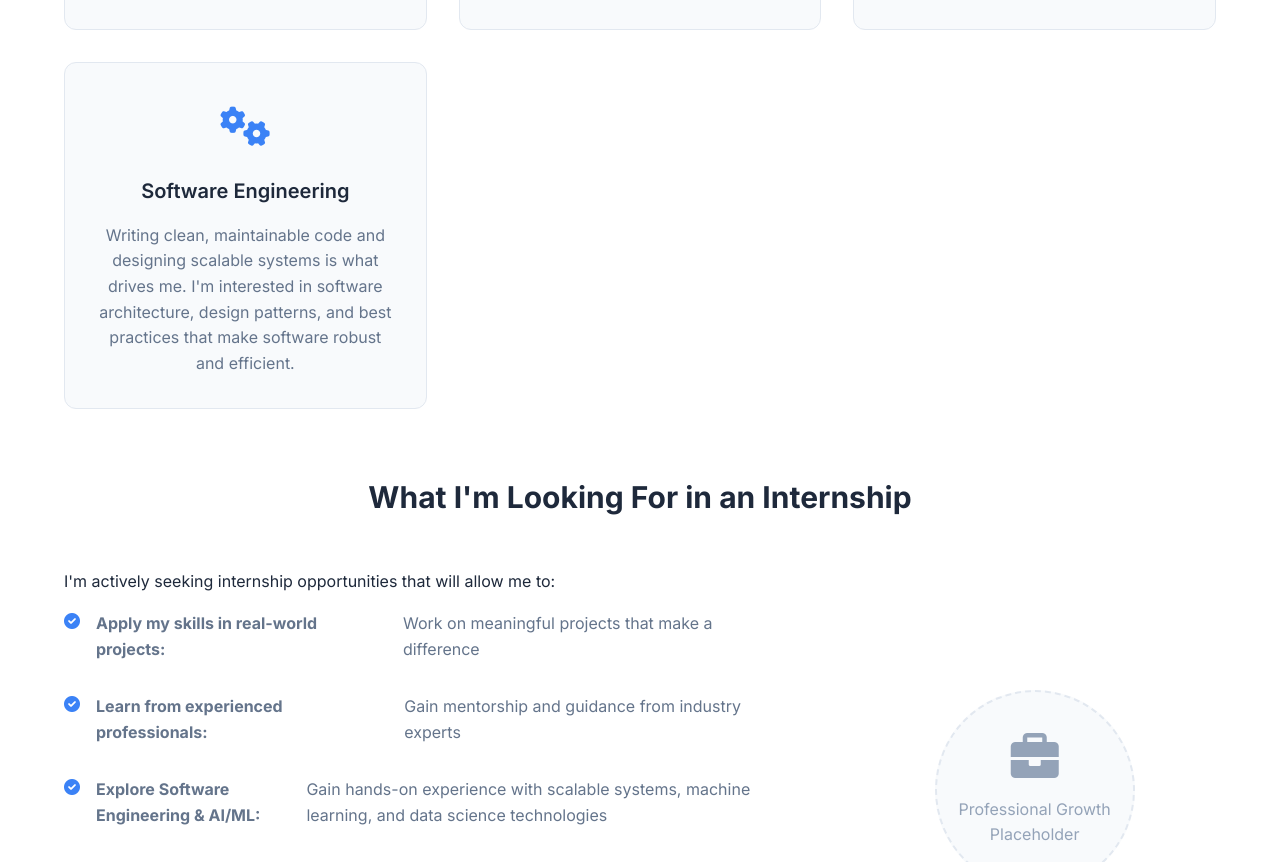
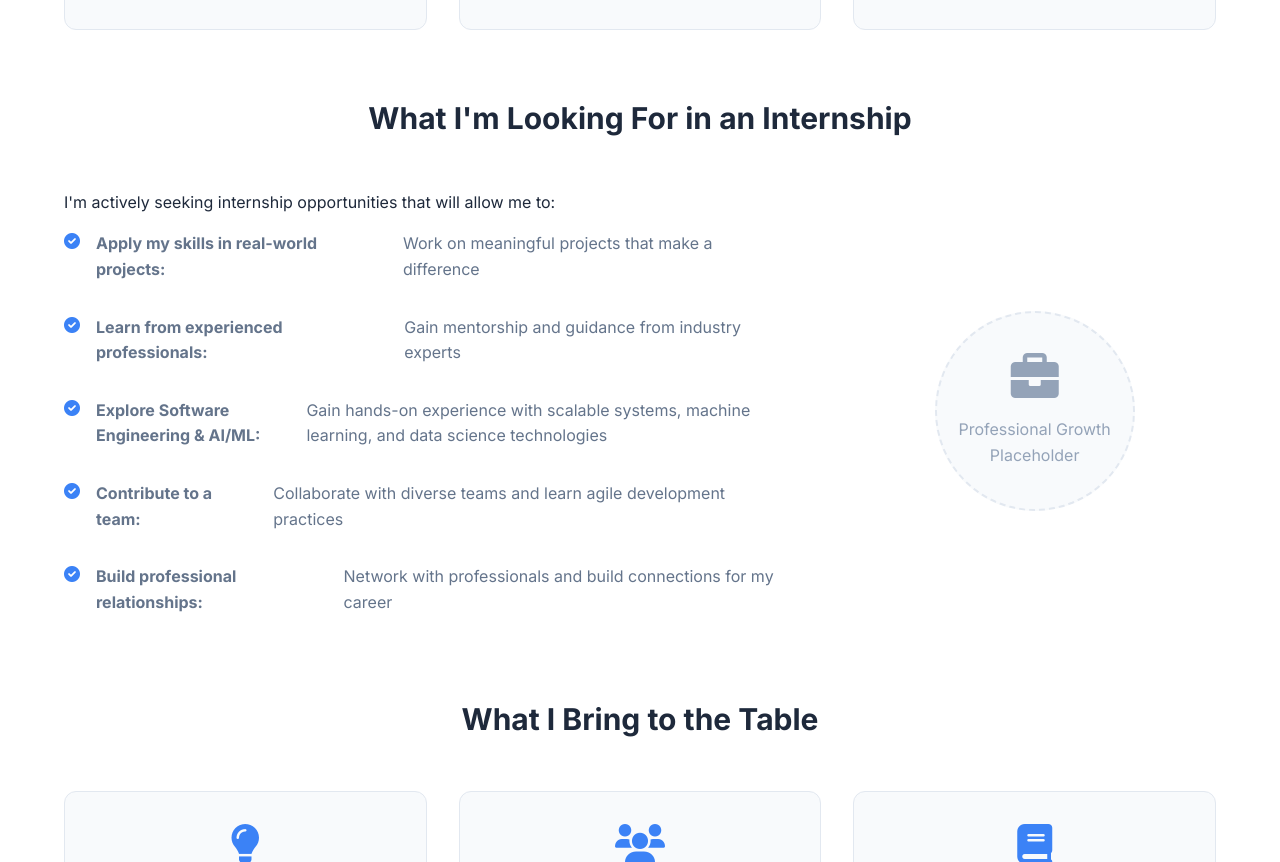
Before and after one commit to pvu06/personal-website, a plain HTML site: page about.html in a window 1280 px wide. Shown: the part 1247-2109 px from the top of the page. Drawn offline with Linux system fonts and the light colour scheme.

Commit message:
Fix: Remove duplicate Software Engineering card from About page

```diff
--- a/about.html
+++ b/about.html
@@ -116,17 +116,6 @@
                             </p>
                         </div>
 
-                        <div class="interest-card">
-                            <div class="interest-icon">
-                                <i class="fas fa-cogs"></i>
-                            </div>
-                            <h3>Software Engineering</h3>
-                            <p>
-                                Writing clean, maintainable code and designing scalable systems is what drives me.
-                                I'm interested in software architecture, design patterns, and best practices that
-                                make software robust and efficient.
-                            </p>
-                        </div>
                     </div>
                 </div>
 
```
